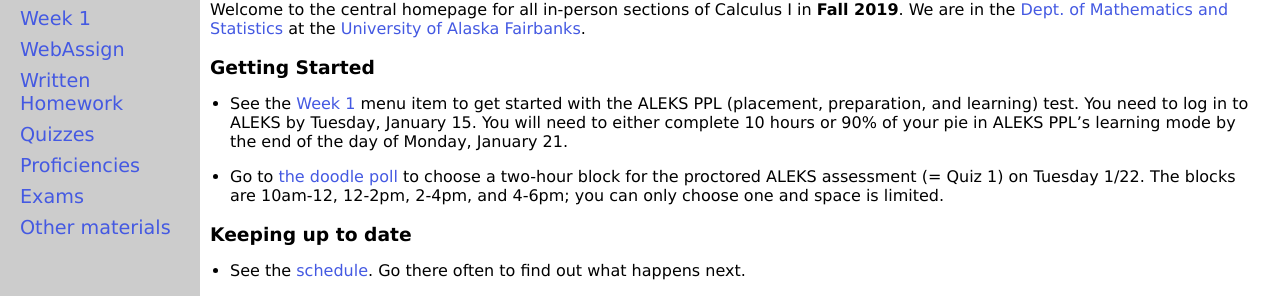
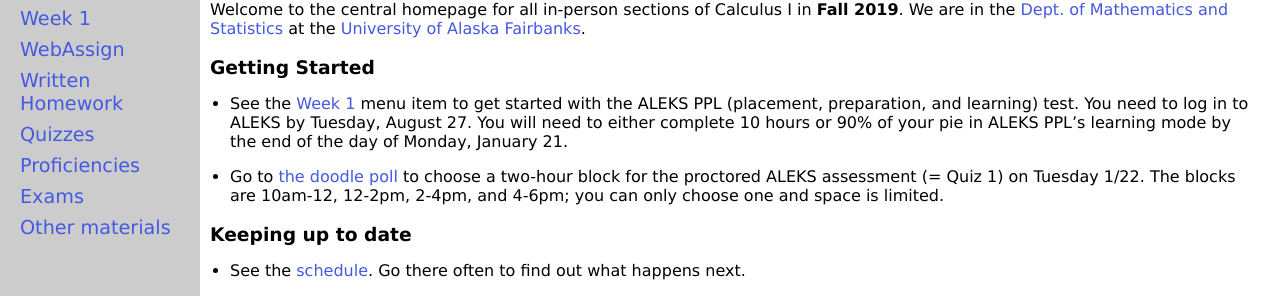
Before and after one commit to uaf-math/calc1, a Jekyll site: the page built from index.md, in a window 1280 px wide. Shown: the part 145-441 px from the top of the page. Built offline with Jekyll 4.4.1, drawn with Linux system fonts in a browser that asks for light colours.

Commit message:
test edit by Jill

```diff
--- a/index.md
+++ b/index.md
@@ -11,7 +11,7 @@
 
 ### Getting Started
 
-* See the [Week 1](week1) menu item to get started with the ALEKS PPL (placement, preparation, and learning) test.  You need to log in to ALEKS by Tuesday, January 15.  You will need to either complete 10 hours or 90% of your pie in ALEKS PPL's learning mode by the end of the day of Monday, January 21.
+* See the [Week 1](week1) menu item to get started with the ALEKS PPL (placement, preparation, and learning) test.  You need to log in to ALEKS by Tuesday, August 27.  You will need to either complete 10 hours or 90% of your pie in ALEKS PPL's learning mode by the end of the day of Monday, January 21.
 
 * Go to [the doodle poll](https://doodle.com/poll/cr28umftgm2be6f5) to choose a two-hour block for the proctored ALEKS assessment (= Quiz 1) on Tuesday 1/22.  The blocks are 10am-12, 12-2pm, 2-4pm, and 4-6pm; you can only choose one and space is limited.
 
```
